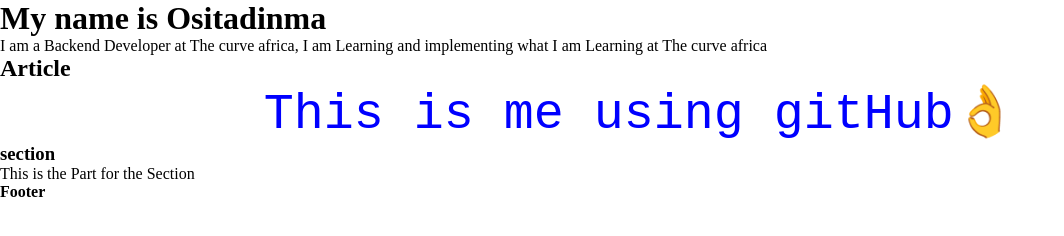
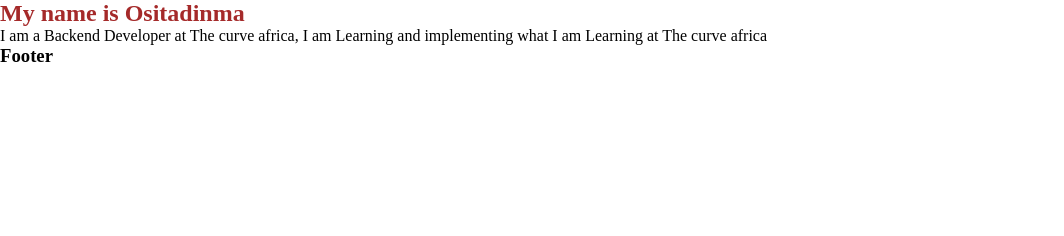
Before and after one commit to PrimeOsita/BrightstarOsitadinma, a website: page index.html in a window 1280 px wide. Shown: the whole page, without its empty margins (0-1064 px from the left). Drawn offline with Linux system fonts and the light colour scheme.

Commit message:
Second commit

```diff
--- a/Index.css
+++ b/Index.css
@@ -2,31 +2,13 @@
  margin: 0%;
  padding: 0%;
 }
-Main {
+h1 {
     justify-content: center;
-    text-align: space-around;
-    font-size: large;
-    color: blueviolet;
+    align-items: center;
+    color: brown;
 }
- paragraph {
+h2 {
     justify-content: center;
-    text-align: center;
-    color: red;
+    align-items: center;
+    color: brown;
 }
-Article {
-    justify-content: center;
-    text-align: center;
-    font-size: 50px;
-    font-family: monospace;
-    color: blue;
-}
-first Paragraph {
-    justify-content: end;
-    text-align: end;
-    color: aqua;
-}
-class {
-    justify-content:space-between ;
-    text-align: center;
-    color: cyan;
-}
--- a/index.html
+++ b/index.html
@@ -7,22 +7,11 @@
     <link rel="stylesheet" href="Index.css">
 </head>
 <body>
-    <h1 class="Main">My name is Ositadinma</h1>
+    <h2 class="Main">My name is Ositadinma</h2>
     <p class="First paragraph">
         I am a Backend Developer at The curve africa,
         I am Learning and implementing what I am Learning at The curve africa
     </p>
-
-    <h2 class="Article">Article</h2>
-    <article class="class">
-        <p>
-          This is me using gitHub👌
-        </p>
-    </article>
-    <h3 class="section">section</h3>
-    <p class="paragraph">
-       This is the Part for the Section
-    </p>
-    <h4>Footer</h4>
+    <h3>Footer</h3>
 </body>
 </html>
```
